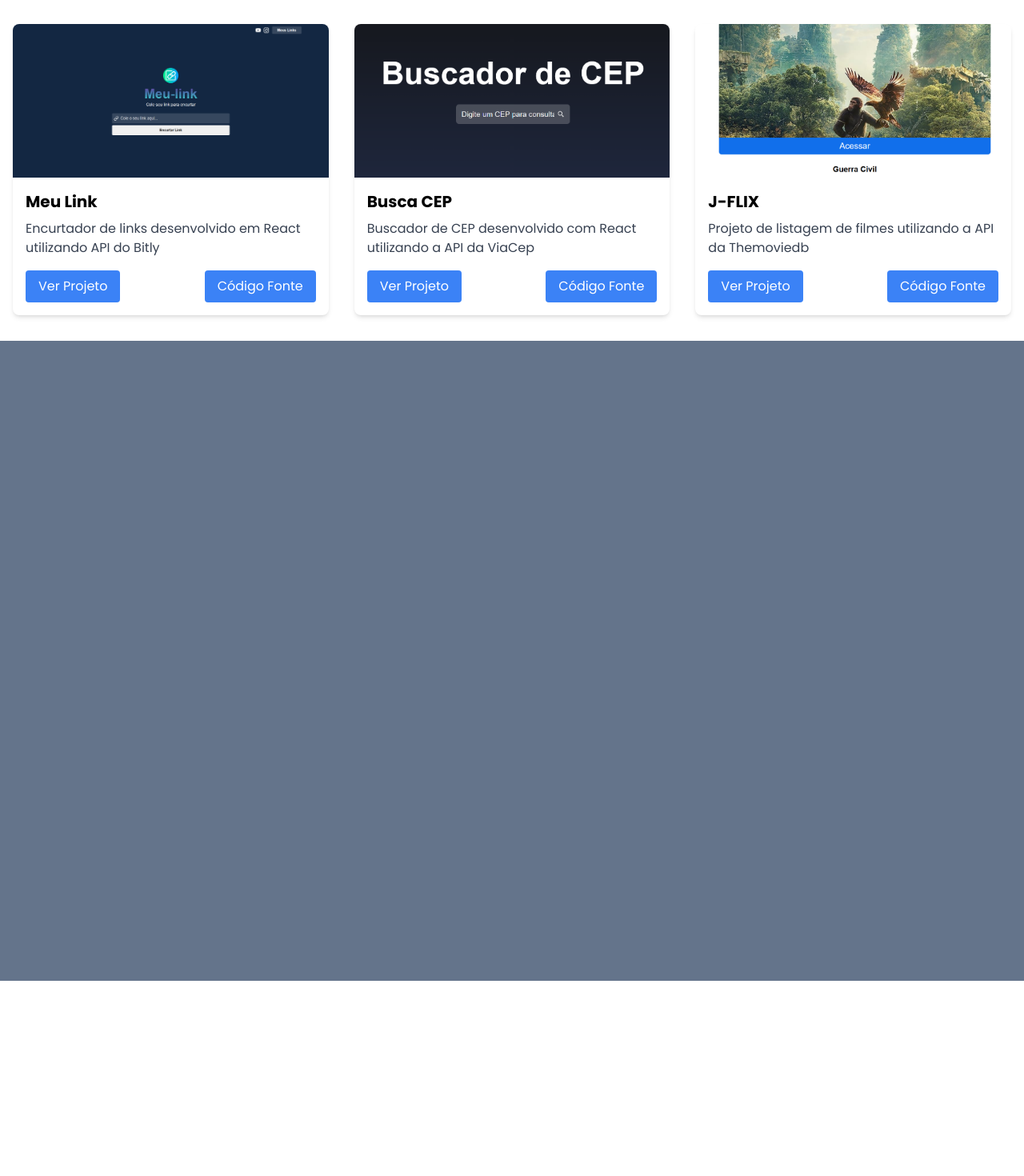
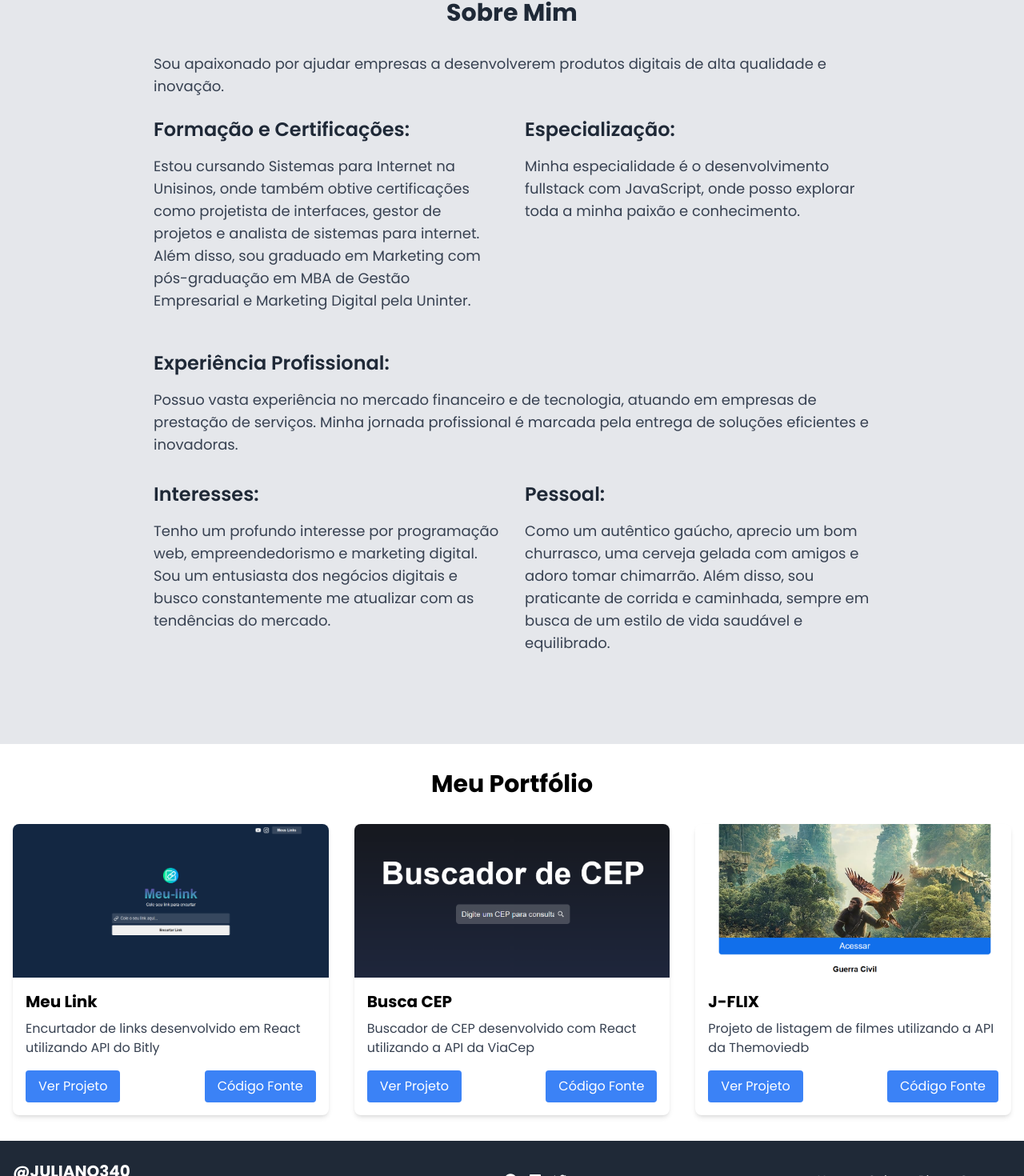
Before and after one commit to juliano340/site-vercel, a Next.js app: page / in a window 1280 px wide. Shown: the part 926-2396 px from the top of the page at 80% size. Before the commit the page ends 2152 px from the top, so only its background shows below. Built offline with nearby package versions, Linux system fonts and the light colour scheme.

Commit message:
added footer and adjusted other components

```diff
--- /dev/null
+++ b/src/pages/components/About.js
@@ -0,0 +1,50 @@
+import React from 'react';
+
+const About = () => {
+  return (
+    <div id="about" className="bg-gray-200 py-16 px-4 sm:px-6 lg:px-8">
+      <div className="max-w-4xl mx-auto">
+        <h2 className="text-3xl font-bold text-gray-800 mb-8 text-center">Sobre Mim</h2>
+        <p className="text-lg text-gray-700 mb-6">
+          Sou apaixonado por ajudar empresas a desenvolverem produtos digitais de alta qualidade e inovação.
+        </p>
+        <div className="grid grid-cols-1 md:grid-cols-2 gap-8 mb-8">
+          <div>
+            <h3 className="text-2xl font-semibold text-gray-800 mb-4">Formação e Certificações:</h3>
+            <p className="text-lg text-gray-700 mb-4">
+              Estou cursando Sistemas para Internet na Unisinos, onde também obtive certificações como projetista de interfaces, gestor de projetos e analista de sistemas para internet. Além disso, sou graduado em Marketing com pós-graduação em MBA de Gestão Empresarial e Marketing Digital pela Uninter.
+            </p>
+          </div>
+          <div>
+            <h3 className="text-2xl font-semibold text-gray-800 mb-4">Especialização:</h3>
+            <p className="text-lg text-gray-700 mb-4">
+              Minha especialidade é o desenvolvimento fullstack com JavaScript, onde posso explorar toda a minha paixão e conhecimento.
+            </p>
+          </div>
+        </div>
+        <div className="mb-8">
+          <h3 className="text-2xl font-semibold text-gray-800 mb-4">Experiência Profissional:</h3>
+          <p className="text-lg text-gray-700 mb-4">
+            Possuo vasta experiência no mercado financeiro e de tecnologia, atuando em empresas de prestação de serviços. Minha jornada profissional é marcada pela entrega de soluções eficientes e inovadoras.
+          </p>
+        </div>
+        <div className="grid grid-cols-1 md:grid-cols-2 gap-8 mb-8">
+          <div>
+            <h3 className="text-2xl font-semibold text-gray-800 mb-4">Interesses:</h3>
+            <p className="text-lg text-gray-700 mb-4">
+              Tenho um profundo interesse por programação web, empreendedorismo e marketing digital. Sou um entusiasta dos negócios digitais e busco constantemente me atualizar com as tendências do mercado.
+            </p>
+          </div>
+          <div>
+            <h3 className="text-2xl font-semibold text-gray-800 mb-4">Pessoal:</h3>
+            <p className="text-lg text-gray-700 mb-4">
+              Como um autêntico gaúcho, aprecio um bom churrasco, uma cerveja gelada com amigos e adoro tomar chimarrão. Além disso, sou praticante de corrida e caminhada, sempre em busca de um estilo de vida saudável e equilibrado.
+            </p>
+          </div>
+        </div>
+      </div>
+    </div>
+  );
+};
+
+export default About;
--- /dev/null
+++ b/src/pages/components/Footer.js
@@ -0,0 +1,35 @@
+import React from 'react';
+
+const Footer = () => {
+  return (
+    <footer className="bg-gray-800 text-white py-6">
+      <div className="container mx-auto px-4">
+        <div className="flex flex-col md:flex-row items-center justify-between space-y-4 md:space-y-0">
+          <div className="text-center md:text-left">
+            <h1 className="text-xl font-bold">@JULIANO340</h1>
+            <p className="text-gray-400">© 2024 - Todos os direitos reservados</p>
+          </div>
+          <div className="flex justify-center space-x-4">
+            <a href="https://github.com/juliano340" target="_blank" rel="noopener noreferrer" className="hover:text-gray-400">
+              <i className="fab fa-github"></i>
+            </a>
+            <a href="https://www.linkedin.com/in/juliano340" target="_blank" rel="noopener noreferrer" className="hover:text-gray-400">
+              <i className="fab fa-linkedin"></i>
+            </a>
+            <a href="https://twitter.com/juliano340" target="_blank" rel="noopener noreferrer" className="hover:text-gray-400">
+              <i className="fab fa-twitter"></i>
+            </a>
+          </div>
+          <div className="flex justify-center md:justify-end space-x-4">
+            <a href="/" className="hover:text-gray-400">Home</a>
+            <a href="#about" className="hover:text-gray-400">Sobre</a>
+            <a href="/blog" className="hover:text-gray-400">Blog</a>
+            <a href="/contato" className="hover:text-gray-400">Contato</a>
+          </div>
+        </div>
+      </div>
+    </footer>
+  );
+};
+
+export default Footer;
--- a/src/pages/components/HeroSection.js
+++ b/src/pages/components/HeroSection.js
@@ -21,7 +21,7 @@ const HeroSection = () => {
         typingDelay={500}
         className="text-2xl"
       />
-      <p className="mt-6 text-lg text-gray-400">Criando soluções web eficientes e inovadoras.</p>
+      <p className="mt-6 text-lg text-center text-gray-400">Criando soluções web eficientes e inovadoras.</p>
     </div>
   );
 };
--- a/src/pages/components/Menu.jsx
+++ b/src/pages/components/Menu.jsx
@@ -7,40 +7,39 @@ export default function Menu() {
 
     return (
         <>
-            <div className='sm:hidden p-2 bg-slate-300 font-semibold'>
-                <div className='flex items-center justify-between'>
-                    <a href="/">
-                        <h1>@JULIANO340</h1>
+            <div className="sm:hidden p-4 bg-slate-300 font-semibold">
+                <div className="flex items-center justify-between">
+                    <a href="/" className="text-xl font-bold">
+                        @JULIANO340
                     </a>
-                    <button onClick={toggle} className="text-2xl rounded-md p-0">
+                    <button onClick={toggle} className="text-2xl rounded-md p-2 bg-gray-200 hover:bg-gray-300 transition">
                         {isOpen ? (
-                            <i className="fa-solid fa-xmark p-1 fa-border border-gray-400"></i>
+                            <i className="fa-solid fa-xmark"></i>
                         ) : (
-                            <i className="fa-solid fa-bars p-1 fa-border border-gray-400"></i>
+                            <i className="fa-solid fa-bars"></i>
                         )}
                     </button>
                 </div>
 
                 {isOpen && (
-                    <div className="absolute top-15 right-5 bg-white p-4 rounded shadow-lg z-50 w-[150px]">
-
-                        <ul className="space-y-2">
-                            <li><a href="/" className="hover:underline">HOME</a></li>
-                            <li><a href="/sobre" className="hover:underline">SOBRE</a></li>
-                            <li><a href="/blog" className="hover:underline">Blog</a></li>
-                            <li><a href="/contato" className="hover:underline">Contato</a></li>
+                    <div className="absolute top-16 right-5 bg-white p-4 rounded shadow-lg z-50 w-[150px]">
+                        <ul className="space-y-2 text-gray-700">
+                            <li><a href="/" className="block hover:underline">HOME</a></li>
+                            <li><a href="#about" className="block hover:underline">SOBRE</a></li>
+                            <li><a href="/blog" className="block hover:underline">BLOG</a></li>
+                            <li><a href="/contato" className="block hover:underline">CONTATO</a></li>
                         </ul>
                     </div>
                 )}
             </div>
 
-            <div className='hidden sm:flex items-center justify-between bg-slate-300 font-semibold p-4'>
-                <a href="/">
-                    <h1>@JULIANO340</h1>
+            <div className="hidden sm:flex items-center justify-between bg-slate-300 font-semibold p-4">
+                <a href="/" className="text-xl font-bold">
+                    @JULIANO340
                 </a>
-                <ul className="flex justify-end space-x-4">
+                <ul className="flex space-x-4 text-gray-700">
                     <li><a href="/" className="hover:underline">HOME</a></li>
-                    <li><a href="/sobre" className="hover:underline">SOBRE</a></li>
+                    <li><a href="#about" className="hover:underline">SOBRE</a></li>
                     <li><a href="/blog" className="hover:underline">BLOG</a></li>
                     <li><a href="/contato" className="hover:underline">CONTATO</a></li>
                 </ul>
--- a/src/pages/index.js
+++ b/src/pages/index.js
@@ -2,6 +2,8 @@ import React from 'react';
 import Menu from './components/Menu';
 import HeroSection from './components/HeroSection';
 import Portfolio from './components/Portfolio';
+import About from './components/About';
+import Footer from './components/Footer';
 
 
 
@@ -12,13 +14,11 @@ export default function Home() {
 
       <Menu />
       <HeroSection />
+      <About />
       <Portfolio />
+      <Footer />
 
 
-      <div className='bg-slate-500 min-h-screen'>
-
-
-      </div>
 
 
     </main>
--- a/src/styles/globals.css
+++ b/src/styles/globals.css
@@ -8,6 +8,11 @@
     padding: 0px;
 }
 
+html {
+    scroll-behavior: smooth;
+  }
+
+
 @media (max-width: 600px) {
     /* Estilos para smartphones */
 
```
